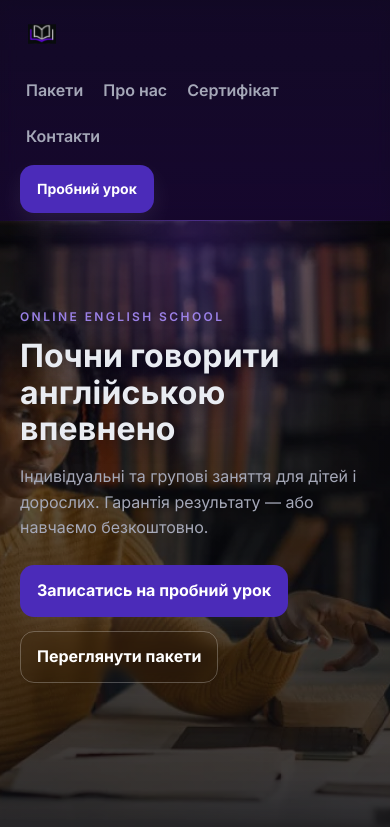
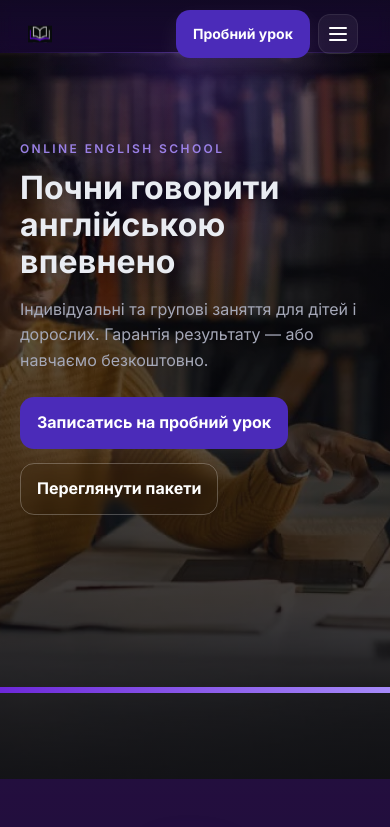
Before and after one commit to Ivan2330/english_app_info, a React (Vite) app in the folder frontend/: page / in a window 390 px wide. Shown: the top 827 px of the page. Built offline with nearby package versions, Linux system fonts and the light colour scheme.

Commit message:
mobile header fix

```diff
--- a/frontend/src/components/Navbar.jsx
+++ b/frontend/src/components/Navbar.jsx
@@ -1,22 +1,39 @@
 import { NavLink, useNavigate } from "react-router-dom";
+import { useState, useEffect } from "react";
 import CTAButton from "./CTAButton";
 import logo from "../assets/icons/prime_logo2.svg";
 
 export default function Navbar() {
   const navigate = useNavigate();
+  const [open, setOpen] = useState(false);
+
+  // Закривати меню при зміні маршруту / ресайзі
+  useEffect(() => {
+    const closeOnResize = () => {
+      if (window.innerWidth >= 880) setOpen(false);
+    };
+    window.addEventListener("resize", closeOnResize);
+    return () => window.removeEventListener("resize", closeOnResize);
+  }, []);
+
+  const go = (path) => {
+    navigate(path);
+    setOpen(false);
+  };
 
   return (
-    <header className="navbar">
+    <header className={`navbar ${open ? "navbar--open" : ""}`}>
       <div className="container navbar__inner">
         <button
           className="navbar__brand"
-          onClick={() => navigate("/")}
+          onClick={() => go("/")}
           aria-label="Prime Academy — на головну"
         >
           <img src={logo} alt="" className="navbar__logo" />
           <span className="navbar__title">Prime Academy</span>
         </button>
 
+        {/* Десктопна навігація */}
         <nav className="navbar__nav" aria-label="Головна навігація">
           <NavLink to="/packages" className="navlink">Пакети</NavLink>
           <NavLink to="/about" className="navlink">Про нас</NavLink>
@@ -25,12 +42,30 @@ export default function Navbar() {
         </nav>
 
         <div className="navbar__cta">
-          {/* Компактна приглушена кнопка */}
-          <CTAButton
-            size="sm"
-            label="Пробний урок"
-            onClick={() => navigate("/contacts")}
-          />
+          <CTAButton size="sm" label="Пробний урок" onClick={() => go("/contacts")} />
+          {/* Кнопка меню лише на мобільних */}
+          <button
+            className="navbar__menuBtn"
+            aria-label={open ? "Закрити меню" : "Відкрити меню"}
+            aria-expanded={open}
+            aria-controls="mobile-nav"
+            onClick={() => setOpen((s) => !s)}
+          >
+            <span className="navbar__menuIcon" />
+          </button>
+        </div>
+      </div>
+
+      {/* Мобільне меню (slide-down) */}
+      <div id="mobile-nav" className="mobileNav" aria-hidden={!open}>
+        <div className="mobileNav__inner">
+          <button className="mobileNav__item" onClick={() => go("/packages")}>Пакети</button>
+          <button className="mobileNav__item" onClick={() => go("/about")}>Про нас</button>
+          <button className="mobileNav__item" onClick={() => go("/verify-certificate")}>Сертифікат</button>
+          <button className="mobileNav__item" onClick={() => go("/contacts")}>Контакти</button>
+          <div className="mobileNav__cta">
+            <CTAButton label="Пробний урок" onClick={() => go("/contacts")} />
+          </div>
         </div>
       </div>
 
--- a/frontend/styles/navbar.css
+++ b/frontend/styles/navbar.css
@@ -1,10 +1,15 @@
-/* Sticky glass navbar */
+/* Sticky glass navbar — як було */
 .navbar {
   position: sticky;
   top: 0;
   z-index: 50;
   backdrop-filter: saturate(1.1) blur(8px);
   background: linear-gradient(180deg, rgba(10, 12, 20, .55), rgba(10, 12, 20, .35));
+}
+
+/* Врахувати виріз (iOS notch) */
+@supports (padding: max(0px)) {
+  .navbar { padding-top: max(0px, env(safe-area-inset-top)); }
 }
 
 .navbar__inner {
@@ -25,42 +30,15 @@
   background: transparent;
   color: var(--text);
 }
+.navbar__brand:hover { background: rgba(255, 255, 255, .06); }
 
-.navbar__brand:hover {
-    background: rgba(255, 255, 255, .06);
-}
+.navbar__logo { width: 28px; height: 28px; }
+.navbar__title { font-weight: 800; letter-spacing: .2px; font-family: Poppins, Inter, sans-serif; }
 
-.navbar__logo {
-    width: 28px;
-    height: 28px;
-}
-
-.navbar__title {
-    font-weight: 800;
-    letter-spacing: .2px;
-    font-family: Poppins, Inter, sans-serif;
-}
-
-/* Links */
-.navbar__nav {
-    display: flex;
-    justify-content: center;
-    gap: 18px;
-}
-
-.navlink {
-    position: relative;
-    padding: 6px 8px;
-    border-radius: 8px;
-    color: var(--muted);
-    font-weight: 600;
-}
-
-.navlink:hover {
-    color: #fff;
-    background: rgba(255, 255, 255, .05);
-}
-
+/* Links — десктоп */
+.navbar__nav { display: flex; justify-content: center; gap: 18px; }
+.navlink { position: relative; padding: 6px 8px; border-radius: 8px; color: var(--muted); font-weight: 600; }
+.navlink:hover { color: #fff; background: rgba(255, 255, 255, .05); }
 .navlink.active {
   color: #fff;
   background: rgba(139, 92, 246, .12);
@@ -68,50 +46,109 @@
 }
 
 /* CTA */
-.navbar__cta {
-    display: flex;
-    align-items: center;
+.navbar__cta { display: flex; align-items: center; gap: 8px; }
+
+/* Меню-кнопка (мобільні) */
+.navbar__menuBtn {
+  display: none;
+  width: 40px;
+  height: 40px;
+  border-radius: 12px;
+  background: rgba(255,255,255,.06);
+  border: 1px solid rgba(255,255,255,.08);
 }
+.navbar__menuBtn:focus-visible { outline: 2px solid rgba(139,92,246,.6); outline-offset: 2px; }
 
-/* subtle bottom border glow */
-.navbar__border {
-    height: 1px;
-    background: linear-gradient(90deg, transparent, rgba(139, 92, 246, .45), transparent);
+.navbar__menuIcon,
+.navbar__menuIcon::before,
+.navbar__menuIcon::after {
+  display: block;
+  position: relative;
+  width: 18px; height: 2px; background: #fff; border-radius: 2px; margin: auto;
+  transition: transform .25s ease, opacity .2s ease;
 }
+.navbar__menuIcon::before,
+.navbar__menuIcon::after {
+  content: "";
+  position: absolute; left: 0; right: 0;
+}
+.navbar__menuIcon::before { transform: translateY(-6px); }
+.navbar__menuIcon::after  { transform: translateY(6px); }
 
-/* Responsive */
+/* Анімація іконки при відкритті */
+.navbar--open .navbar__menuIcon { background: transparent; }
+.navbar--open .navbar__menuIcon::before { transform: rotate(45deg); }
+.navbar--open .navbar__menuIcon::after  { transform: rotate(-45deg); }
+
+/* Нижня підсвітка */
+.navbar__border { height: 1px; background: linear-gradient(90deg, transparent, rgba(139, 92, 246, .45), transparent); }
+
+/* ---------- Responsive ---------- */
+
+/* < 880px: компактніший бар + мобільне меню */
 @media (max-width: 880px) {
   .navbar__inner {
-        grid-template-columns: auto auto;
-        grid-template-rows: 56px auto;
-        height: auto;
-        gap: 10px 12px;
+    height: 56px; /* було 68px */
+    grid-template-columns: auto 1fr auto;
+    gap: 12px;
     padding-block: 6px;
   }
 
-    .navbar__nav {
-        grid-column: 1 / -1;
-        justify-content: flex-start;
-        flex-wrap: wrap;
-        gap: 10px;
+  /* Приховати хедерні лінки — вони переїдуть у моб. меню */
+  .navbar__nav { display: none; }
+
+  /* Показати кнопку меню */
+  .navbar__menuBtn { display: inline-flex; align-items: center; justify-content: center; }
+
+  /* Трохи менший логотип */
+  .navbar__logo { width: 24px; height: 24px; }
+  .navbar__title { font-size: 15px; }
 }
 
-    .navbar__cta {
-        justify-self: end;
-    }
+/* < 560px: ще компактніше, великі тап-зони в меню */
+@media (max-width: 560px) {
+  .navbar__inner { height: 52px; }
+  .navbar__title { display: none; } /* залишаємо тільки іконку */
 }
 
-@media (max-width: 560px) {
-    .navbar__title {
-        display: none;
+/* Мобільне меню (sliding panel під хедером) */
+.mobileNav {
+  position: fixed;
+  top: calc(56px + max(0px, env(safe-area-inset-top))); /* синхронізовано з моб. висотою */
+  left: 0; right: 0;
+  transform: translateY(-16px);
+  opacity: 0;
+  pointer-events: none;
+  transition: transform .25s ease, opacity .2s ease;
+  z-index: 49;
+}
+@media (min-width: 880px) { .mobileNav { display: none; } }
+
+.navbar--open .mobileNav {
+  transform: translateY(0);
+  opacity: 1;
+  pointer-events: auto;
 }
 
-    /* лишаємо тільки іконку на дуже малих */
-    .navbar__nav {
-        gap: 8px;
+.mobileNav__inner {
+  margin: 0 auto;
+  max-width: min(100%, 960px);
+  background: linear-gradient(180deg, rgba(10,12,20,.95), rgba(10,12,20,.86));
+  backdrop-filter: blur(10px);
+  border-top: 1px solid rgba(255,255,255,.08);
+  border-bottom: 1px solid rgba(255,255,255,.08);
+  box-shadow: 0 12px 30px rgba(0,0,0,.35);
+  padding: 8px;
 }
 
-    .navlink {
-        padding: 6px 6px;
+.mobileNav__item {
+  width: 100%;
+  text-align: left;
+  padding: 14px 12px;
+  border-radius: 10px;
+  font-weight: 700;
+  color: #fff;
+  background: transparent;
 }
-}
+.mobileNav__item:hover { background: rgba(255,255,255,.06); }
+.mobileNav__cta { padding: 8px; }
```
Lines whose indentation alone changed are shown as unchanged.
